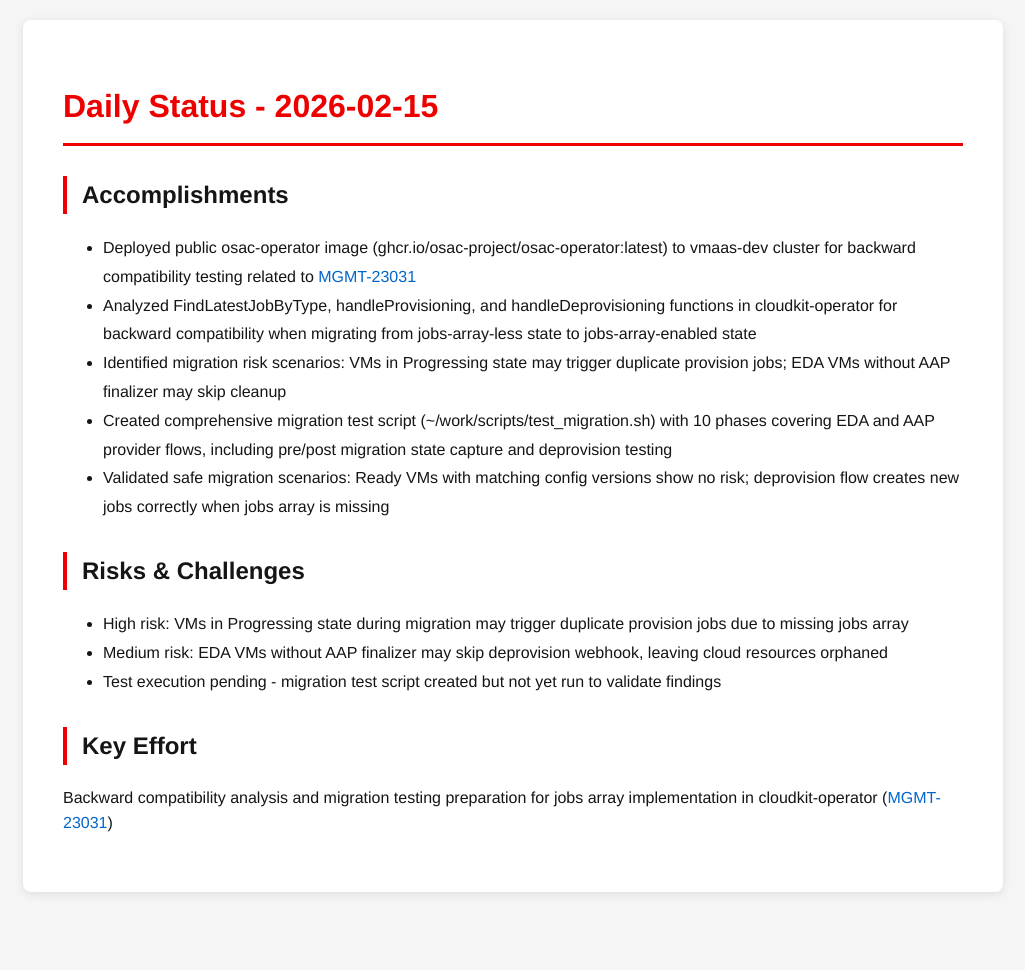
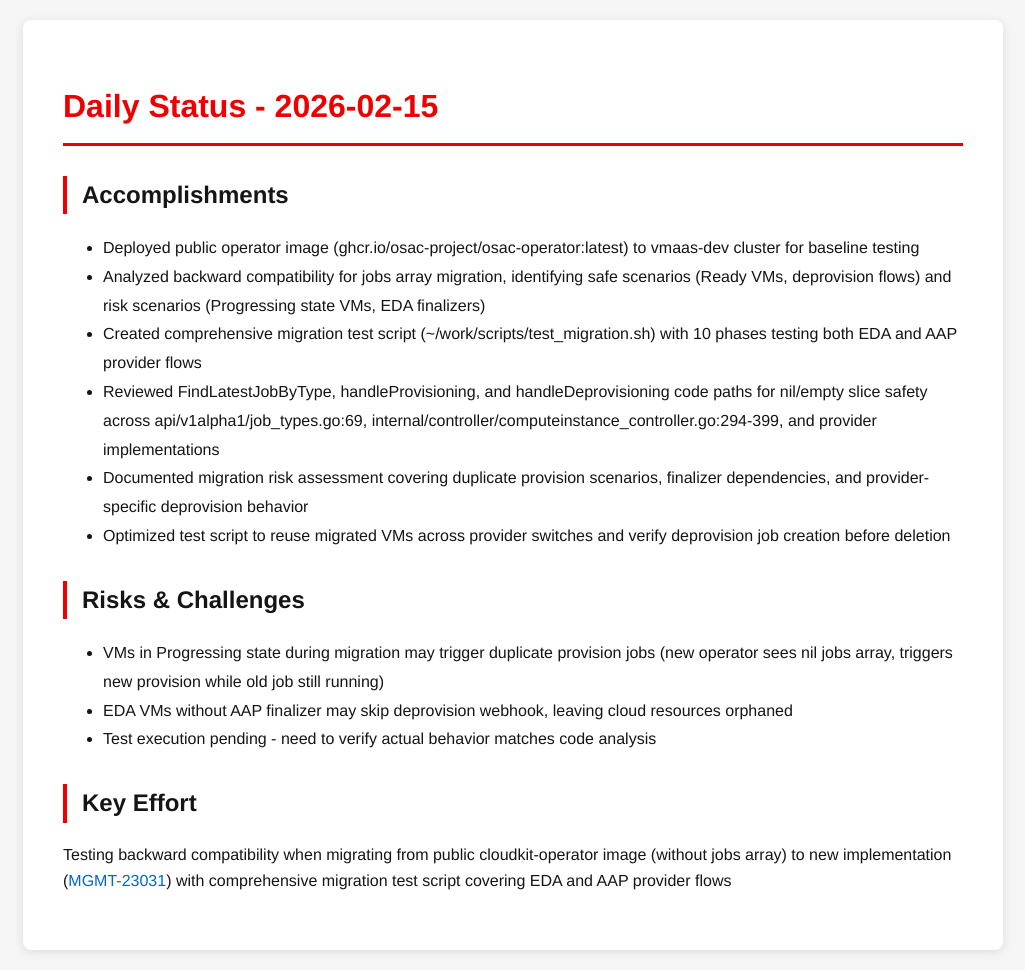
Before and after one commit to tzvatot/daily-status, a Jekyll site: the page built from 2026-02-15.md, in a window 1280 px wide. Shown: the whole page, without its empty margins (127-1152 px from the left). Built offline with Jekyll 4.4.1, drawn with Linux system fonts in a browser that asks for light colours; before the commit the page ends 912 px from its top, so only the background shows below that.

Commit message:
Daily status update - 2026-02-15

```diff
--- a/2026-02-15.md
+++ b/2026-02-15.md
@@ -7,16 +7,17 @@ date: 2026-02-15
 # Daily Status - 2026-02-15
 
 ## Accomplishments
-- Deployed public osac-operator image (ghcr.io/osac-project/osac-operator:latest) to vmaas-dev cluster for backward compatibility testing related to [MGMT-23031](https://issues.redhat.com/browse/MGMT-23031)
-- Analyzed FindLatestJobByType, handleProvisioning, and handleDeprovisioning functions in cloudkit-operator for backward compatibility when migrating from jobs-array-less state to jobs-array-enabled state
-- Identified migration risk scenarios: VMs in Progressing state may trigger duplicate provision jobs; EDA VMs without AAP finalizer may skip cleanup
-- Created comprehensive migration test script (~/work/scripts/test_migration.sh) with 10 phases covering EDA and AAP provider flows, including pre/post migration state capture and deprovision testing
-- Validated safe migration scenarios: Ready VMs with matching config versions show no risk; deprovision flow creates new jobs correctly when jobs array is missing
+- Deployed public operator image (ghcr.io/osac-project/osac-operator:latest) to vmaas-dev cluster for baseline testing
+- Analyzed backward compatibility for jobs array migration, identifying safe scenarios (Ready VMs, deprovision flows) and risk scenarios (Progressing state VMs, EDA finalizers)
+- Created comprehensive migration test script (~/work/scripts/test_migration.sh) with 10 phases testing both EDA and AAP provider flows
+- Reviewed FindLatestJobByType, handleProvisioning, and handleDeprovisioning code paths for nil/empty slice safety across api/v1alpha1/job_types.go:69, internal/controller/computeinstance_controller.go:294-399, and provider implementations
+- Documented migration risk assessment covering duplicate provision scenarios, finalizer dependencies, and provider-specific deprovision behavior
+- Optimized test script to reuse migrated VMs across provider switches and verify deprovision job creation before deletion
 
 ## Risks & Challenges
-- High risk: VMs in Progressing state during migration may trigger duplicate provision jobs due to missing jobs array
-- Medium risk: EDA VMs without AAP finalizer may skip deprovision webhook, leaving cloud resources orphaned
-- Test execution pending - migration test script created but not yet run to validate findings
+- VMs in Progressing state during migration may trigger duplicate provision jobs (new operator sees nil jobs array, triggers new provision while old job still running)
+- EDA VMs without AAP finalizer may skip deprovision webhook, leaving cloud resources orphaned
+- Test execution pending - need to verify actual behavior matches code analysis
 
 ## Key Effort
-Backward compatibility analysis and migration testing preparation for jobs array implementation in cloudkit-operator ([MGMT-23031](https://issues.redhat.com/browse/MGMT-23031))
+Testing backward compatibility when migrating from public cloudkit-operator image (without jobs array) to new implementation ([MGMT-23031](https://issues.redhat.com/browse/MGMT-23031)) with comprehensive migration test script covering EDA and AAP provider flows
```
